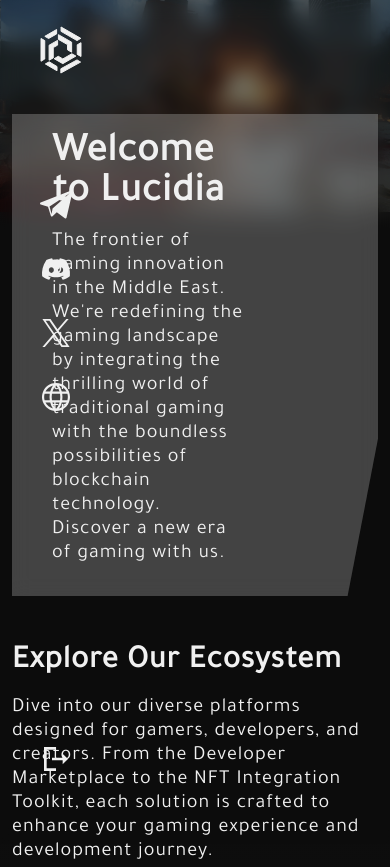
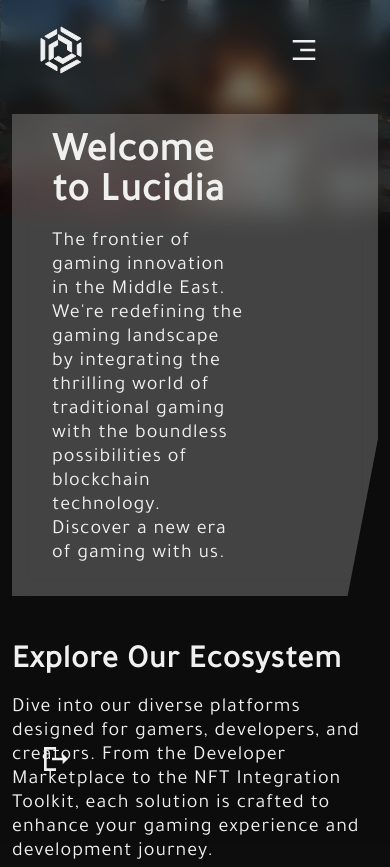
Before and after one commit to mgx96/Lucidia-App, a website: page home.html in a window 390 px wide. Shown: the top 867 px of the page. Drawn offline with Linux system fonts and the light colour scheme.

Commit message:
fix the navbar responsive

```diff
--- a/home.html
+++ b/home.html
@@ -1,4 +1,4 @@
-<!DOCTYPE html>
+<!doctype html>
 <html>
   <head>
     <meta charset="utf-8" />
@@ -14,17 +14,6 @@
     <nav class="navbar navbar-expand-lg bg-body-tertiary">
       <div class="container-fluid">
         <a class="navbar-brand" href="./home.html"><img src="images/logo.svg" alt="logo" /></a>
-        <button
-          class="navbar-toggler"
-          type="button"
-          data-bs-toggle="collapse"
-          data-bs-target="#navbarSupportedContent"
-          aria-controls="navbarSupportedContent"
-          aria-expanded="false"
-          aria-label="Toggle navigation"
-        >
-          <span class="navbar-toggler-icon"></span>
-        </button>
         <div class="container collapse navbar-collapse" id="navbarSupportedContent">
           <ul class="navbar-nav me-auto mb-2 mb-lg-0">
             <li class="nav-item"><a class="nav-link active" href="./home.html">Home</a></li>
@@ -55,6 +44,31 @@
             </li>
           </ul>
         </div>
+        <button
+          class="navbar-toggler"
+          type="button"
+          data-bs-toggle="collapse"
+          data-bs-target="#navbarSupportedContent"
+          aria-controls="navbarSupportedContent"
+          aria-expanded="false"
+          aria-label="Toggle navigation"
+          style="outline: none"
+        >
+          <span class="navbar-toggler-icon">
+            <svg
+              stroke="currentColor"
+              fill="currentColor"
+              stroke-width="0"
+              viewBox="0 0 24 24"
+              style="color: #f0f0f0; font-size: 30px"
+              height="1em"
+              width="1em"
+              xmlns="http://www.w3.org/2000/svg"
+            >
+              <path d="M3 4H21V6H3V4ZM9 11H21V13H9V11ZM3 18H21V20H3V18Z"></path>
+            </svg>
+          </span>
+        </button>
       </div>
     </nav>
     <div class="container">
--- a/styles/home.css
+++ b/styles/home.css
@@ -221,3 +221,47 @@
 .home .success-in-action > ul .character {
   position: absolute;
 }
+
+.navbar-login {
+  justify-items: center;
+  align-items: center;
+  row-gap: 12px;
+}
+
+.navbar .container-fluid {
+  justify-items: space-between;
+  align-items: center;
+}
+
+.navbar-expand-lg {
+  flex-wrap: nowrap;
+  justify-content: flex-start;
+}
+
+.navbar-nav.me-auto .nav-item {
+  display: flex;
+  justify-items: center;
+  align-items: center;
+}
+
+@media only screen and (max-width: 1180px) {
+}
+@media only screen and (max-width: 600px) {
+}
+@media only screen and (max-width: 600px) {
+}
+
+@media (min-width: 390px) {
+}
+
+@media (max-width: 650px) and (min-width: 390px) {
+  .social-links {
+    display: none;
+  }
+}
+
+@media (min-width: 768px) and (max-width: 840px) {
+  .social-links {
+    display: none;
+  }
+}
```
